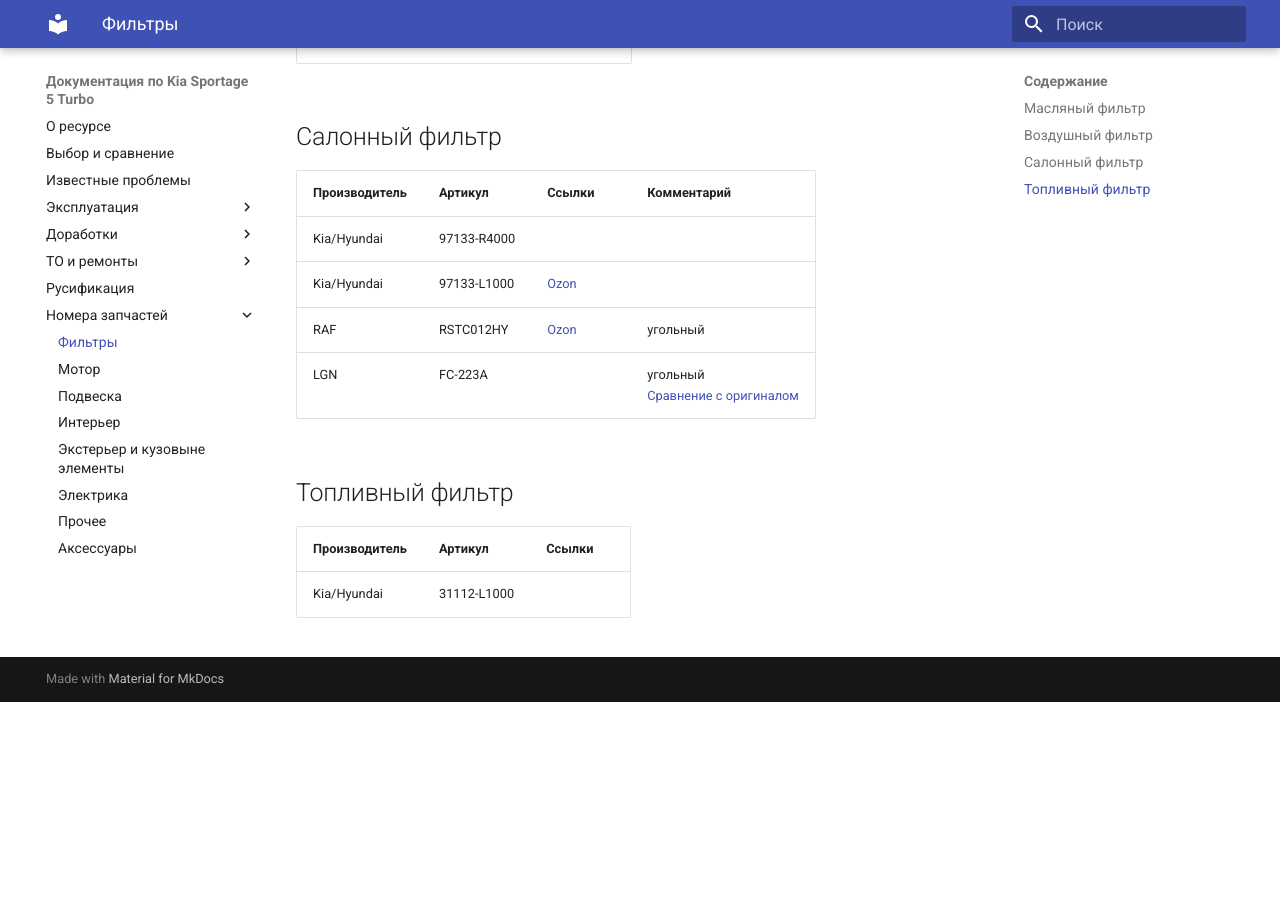
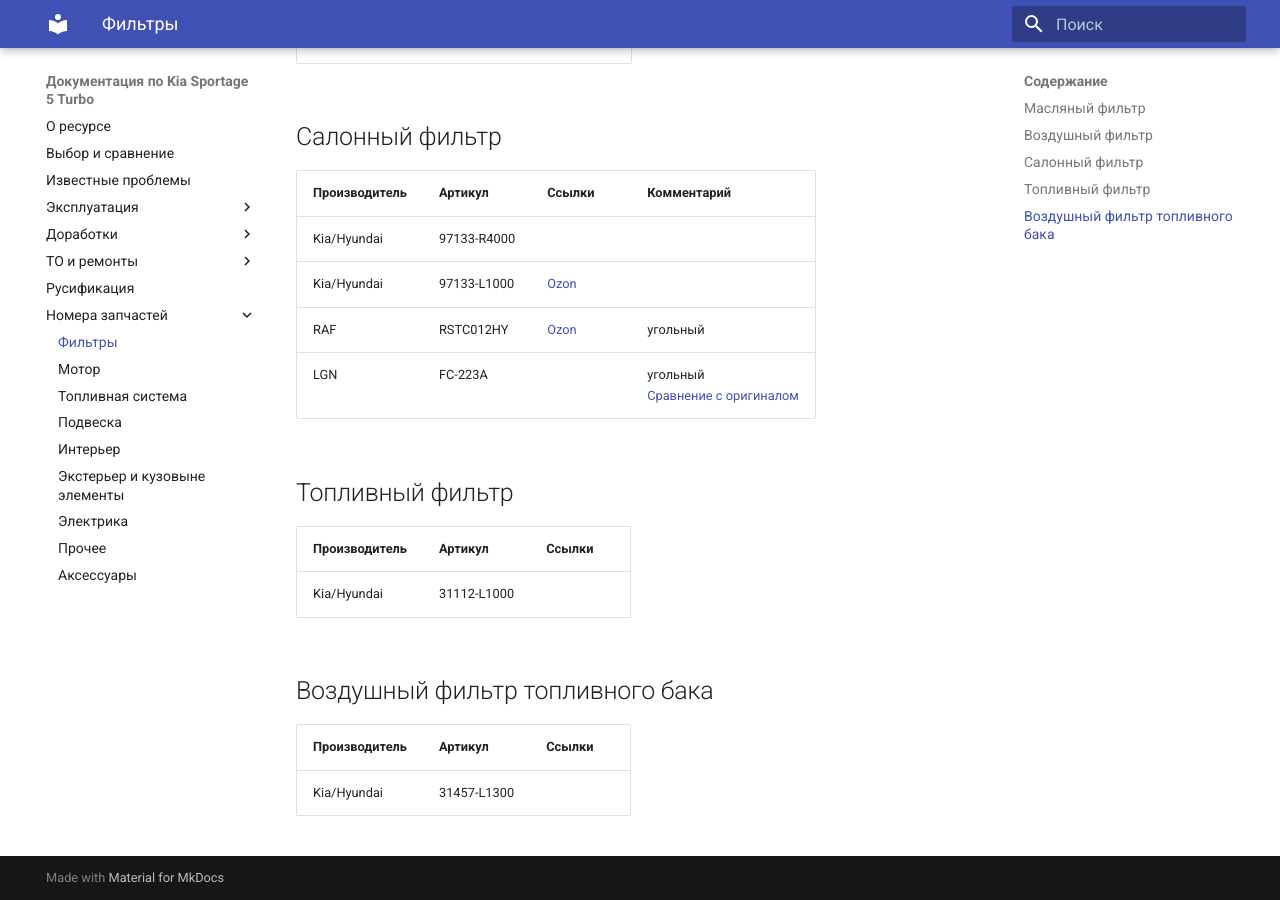
Before and after one commit to kia-sportage-docs/kia-sport5-docs, an MkDocs documentation site: the page built from docs/part/filters.md, in a window 1280 px wide and 900 px high, scrolled down 953 px. Built offline with MkDocs 1.6.1 and Material for MkDocs 9.7.7, drawn with Linux system fonts in a browser that asks for light colours; before the commit the page ends 1655 px from its top, so only the background shows below that.

Commit message:
add new page part-fuel

```diff
--- a/docs/part/filters.md
+++ b/docs/part/filters.md
@@ -40,3 +40,9 @@
 | Производитель | Артикул   | Ссылки |
 |---|---|---|
 | Kia/Hyundai | 31112-L1000  | |
+
+## Воздушный фильтр топливного бака
+
+| Производитель | Артикул   | Ссылки |
+|---|---|---|
+| Kia/Hyundai | 31457-L1300  | |
--- a/mkdocs.yml
+++ b/mkdocs.yml
@@ -45,6 +45,7 @@
     - part/index.md
     - 'Фильтры': part/filters.md
     - 'Мотор': part/motor.md
+    - 'Топливная система': part/fuel.md
     - 'Подвеска': part/suspension.md
     - 'Интерьер': part/interior.md
     - 'Экстерьер и кузовыне элементы' : part/exterior.md
```
Also changed, not shown: docs/part/fuel.md (added, +25 -0 lines), docs/part/index.md (+1 -0 lines), docs/images/fuel_system.jpg (added).
